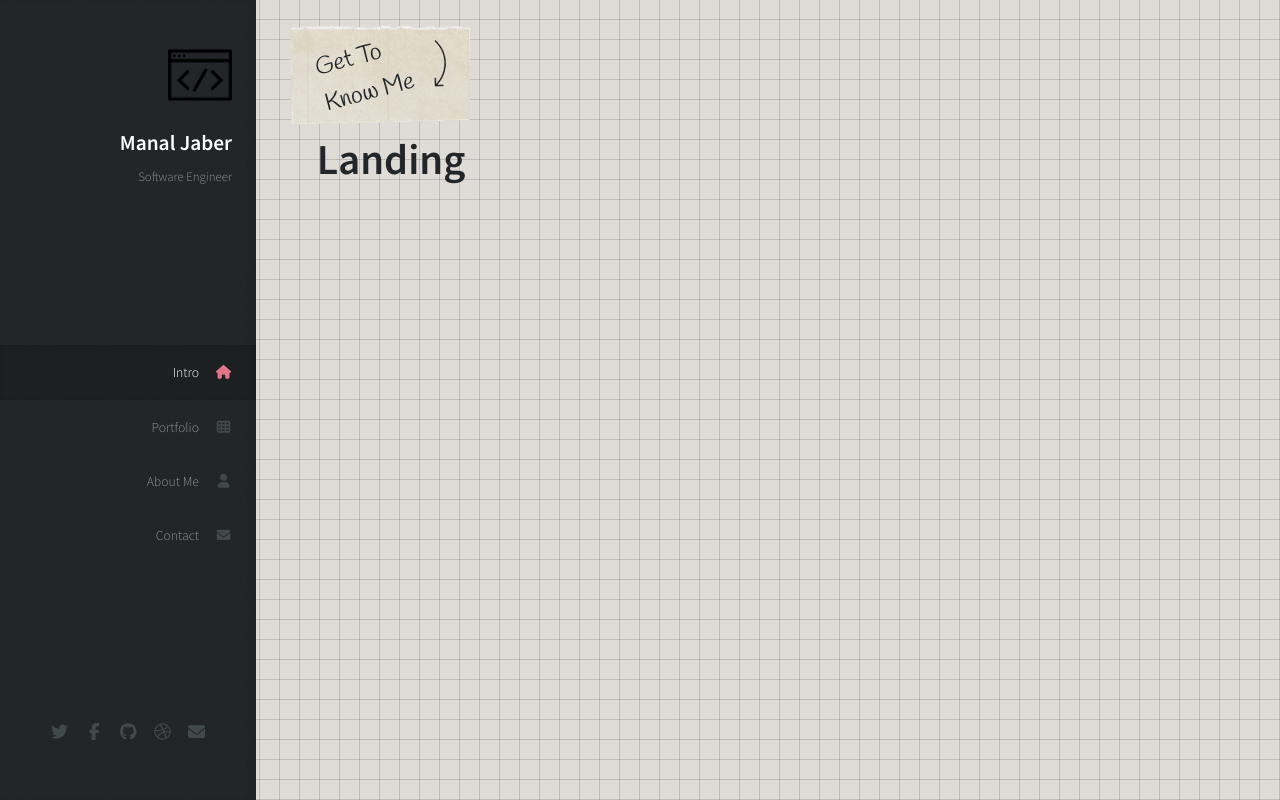
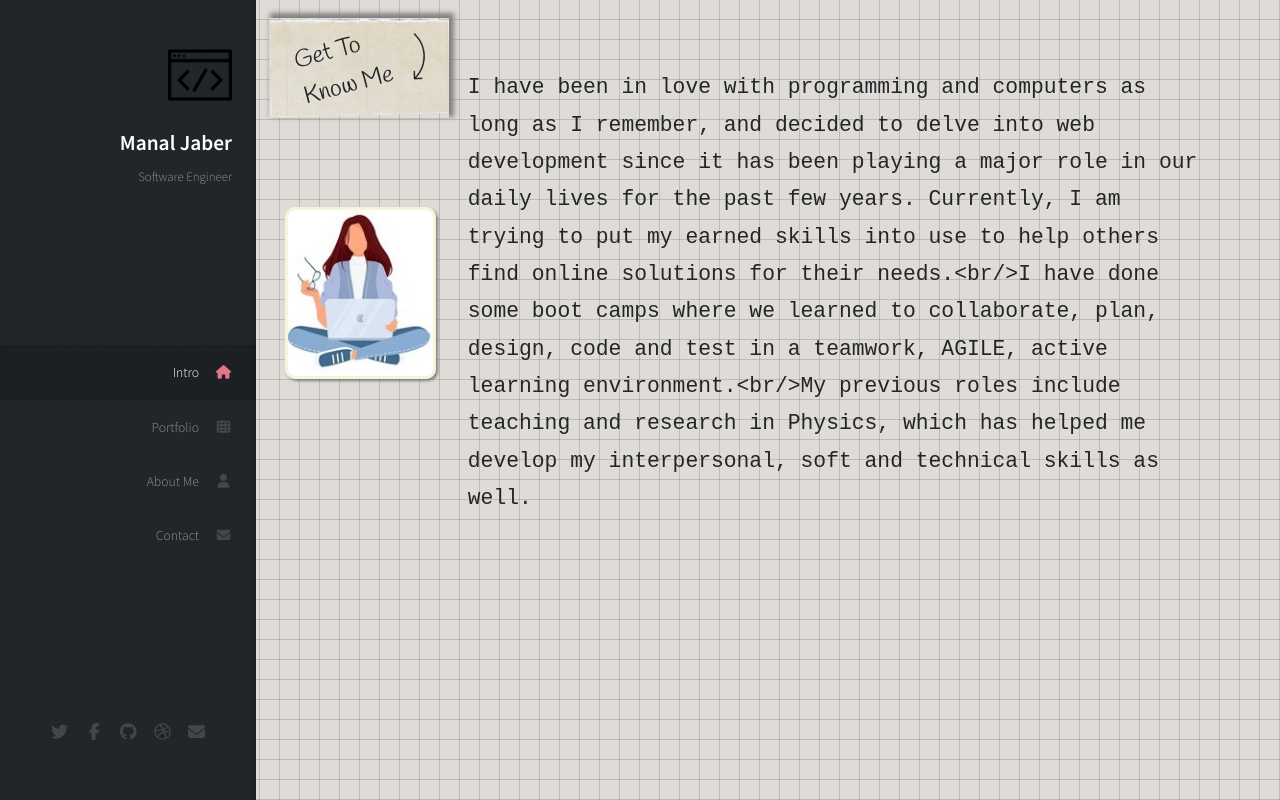
Before and after one commit to Manal-Jaber/Manal-Jaber.github.io, a Next.js app: page / in a window 1280 px wide. Built offline with nearby package versions, Linux system fonts and the light colour scheme.

Commit message:
Added ImageTextContainer component

```diff
--- /dev/null
+++ b/assets/data/HomePage.json
@@ -0,0 +1,13 @@
+{
+    "titleTagText": "Get To Know Me",
+    "imageTextContainerData": {
+
+        "image": {
+            "imageName": "girlcoding.jpeg",
+            "alt": "girl coding",
+            "width": 151,
+            "height": 172
+        },
+        "text": "I have been in love with programming and computers as long as I remember, and decided to delve into web development since it has been playing a major role in our daily lives for the past few years. Currently, I am trying to put my earned skills into use to help others find online solutions for their needs.<br/>I have done some boot camps where we learned to collaborate, plan, design, code and test in a teamwork, AGILE, active learning environment.<br/>My previous roles include teaching and research in Physics, which has helped me develop my interpersonal, soft and technical skills as well."
+    }
+}
--- /dev/null
+++ b/components/ImageTextContainer/index.module.css
@@ -0,0 +1 @@
+/*# sourceMappingURL=index.module.css.map */
--- /dev/null
+++ b/components/ImageTextContainer/index.module.scss
@@ -0,0 +1,16 @@
+.imageTextContainer {
+    display: flex;
+    flex-direction: row;
+    align-items: center;
+
+    .sideImage {
+        border-radius: 10px;
+        border: solid 3px beige;
+        box-shadow: 2px 2px 3px grey;
+    }
+
+    .sideText {
+        margin-left: 2rem;
+        font-family: monospace;
+    }
+}
--- /dev/null
+++ b/components/ImageTextContainer/index.tsx
@@ -0,0 +1,14 @@
+import styles from './index.module.scss'
+import DynamicImage from 'utilities/DynamicImage';
+
+export default function ImageTextContainer({data={image: {imageName: "", alt: "", width: 500, height: 500}, text: ""}}) {
+  const {image, text} = data;
+  const { imageName, alt, width, height } = image;
+
+  return (
+    <div className={styles.imageTextContainer}>
+      <DynamicImage imageName={imageName} customClassName={styles.sideImage} alt={alt} width={width} height={height} />
+      <p className={styles.sideText}>{text}</p>
+    </div>
+  )
+}
--- a/components/TitleTag/index.module.scss
+++ b/components/TitleTag/index.module.scss
@@ -1,10 +1,12 @@
 .titleTag {
     position: absolute;
-    left: 10%;
-    top: 12%;
-    transform: translate(-50%, -50%) rotate(-90deg);
+    left: 1rem;
+    top: 1rem;
+    transform: translateY(30%) rotate(-90deg);
+    transform-origin: left top;
     width: 100px;
     height: 180px;
+    box-shadow: 3px 3px 5px 2px grey;
     .paper {
         width: 100%;
         height: 100%;
--- a/pages/index.tsx
+++ b/pages/index.tsx
@@ -1,11 +1,14 @@
 import TitleTag from 'components/TitleTag'
+import ImageTextContainer from 'components/ImageTextContainer';
 import styles from '../styles/App.module.scss'
+import data from "assets/data/HomePage.json"
 
 export default function Home() {
+  const {titleTagText, imageTextContainerData} = data
   return (
     <div className={styles.container}>
-      <TitleTag title='Get To Know Me'/>
-      <h1>Landing</h1>
+      <TitleTag title={titleTagText}/>
+      <ImageTextContainer data={imageTextContainerData}/>
     </div>
   )
 }
--- a/styles/App.module.scss
+++ b/styles/App.module.scss
@@ -1,8 +1,8 @@
 @import './base/base';
 
 .container {
-  margin-left: 20%;
-  padding: 4rem 2rem;
+  margin-left: calc(20% - 2rem);
+  padding: 0 2rem 4rem 2rem;
   position: relative;
 }
 
```
Also changed, not shown: public/images/girlcoding.jpeg (added), 1 other file (tests, documents, lock files or other folders).
